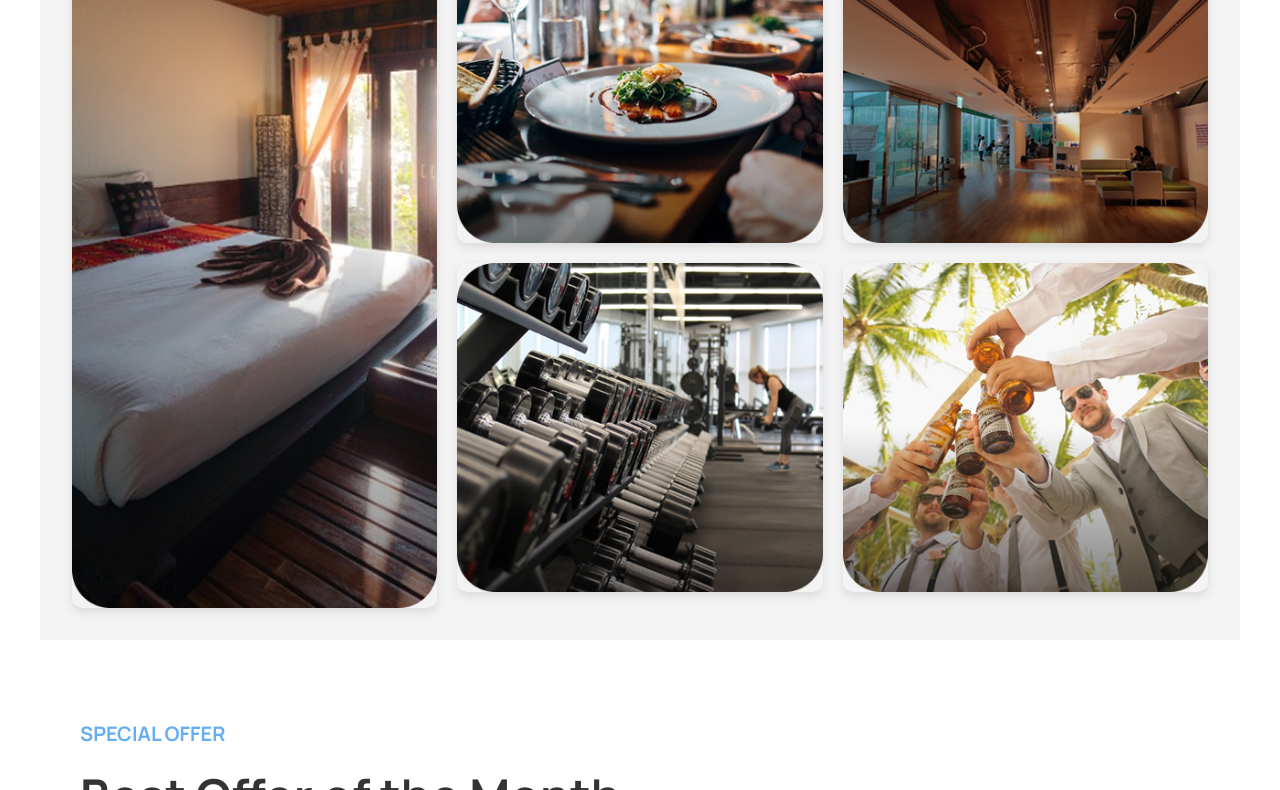
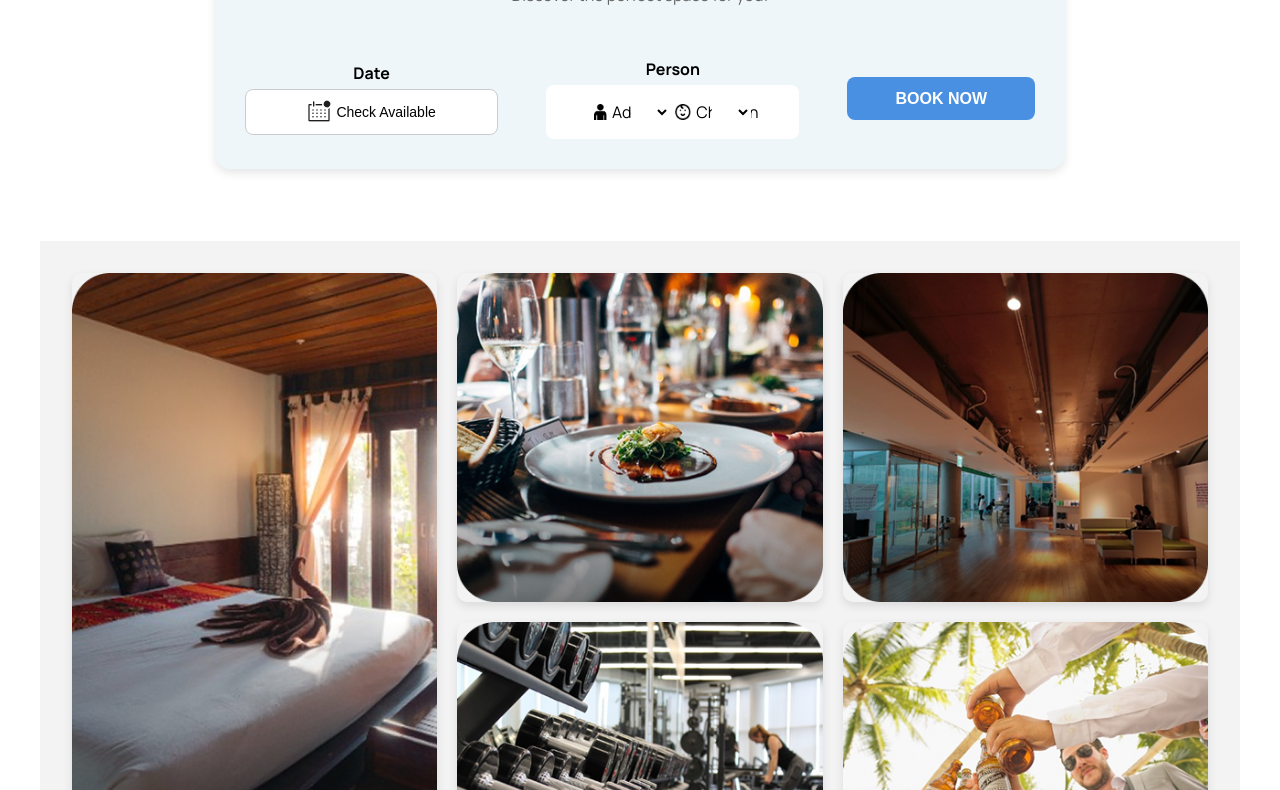
Before and after one commit to withrifat/htmlCSS-Assainment2, a plain HTML site: page index.html in a window 1280 px wide. Shown: the part 158-948 px from the top of the page. Drawn offline with Linux system fonts and the light colour scheme.

Commit message:
Room booking section html css add and add icon

```diff
--- a/index.html
+++ b/index.html
@@ -1,31 +1,71 @@
 <!DOCTYPE html>
 <html lang="en">
   <head>
-    <meta charset="UTF-8">
-    <meta name="viewport" content="width=device-width, initial-scale=1.0">
-    <link rel="stylesheet" href="style.css">
-    <script src="https://kit.fontawesome.com/a2202ca0f6.js" crossorigin="anonymous"></script>
+    <meta charset="UTF-8" />
+    <meta name="viewport" content="width=device-width, initial-scale=1.0" />
+    <link rel="stylesheet" href="style.css" />
+    <script
+      src="https://kit.fontawesome.com/a2202ca0f6.js"
+      crossorigin="anonymous"
+    ></script>
     <title>Document</title>
   </head>
   <body>
-<!-- Gallery Section -->
+    <!-- -----------------Room booking section------------------ -->
+    <section class="room_booking">
+      <div class="booking-container">
+        <h2>Book a Room</h2>
+        <p>Discover the perfect space for you!</p>
+        <div class="booking-row">
+          <!-- Date Picker -->
+          <div class="booking-item">
+            <label>Date</label>
+            <button class="date-button"> <img src="images/calender.png" alt=""> Check Available</button>
+          </div>
+          <!-- Person Selection -->
+          <div class="booking-item">
+            <label>Person</label>
+            <div class="booking_select">
+              <span> <img src="images/person.png" alt=""> Adults</span>
+              <select class="dropdown">
+                <option>1</option>
+                <option selected>2</option>
+                <option>3</option>
+                <option>4</option>
+              </select>
+              <span> <img src="images/happy.png" alt=""> Children</span>
+              <select class="dropdown">
+                <option selected>0</option>
+                <option>1</option>
+                <option>2</option>
+              </select>
+            </div>
+          </div>
+          <!-- Book Now Button -->
+           <div class="btn">
+               <button class="book-now">BOOK NOW</button>
+           </div>
+        </div>
+      </div>
+    </section>
+    <!-- ---------------------Gallery Section ------------------------------------------->
     <section class="gallery">
       <div class="gallery_grid">
         <!-- First Column -->
         <div class="gallery_item">
-            <img src="images/room.png" alt="Luxury Room">
+          <img src="images/room.png" alt="Luxury Room" />
         </div>
 
         <!-- Second Column -->
         <div class="gallery_item">
-            <img src="images/dining.png" alt="Dining">
-            <img src="images/service.png" alt="Hotel Service">
+          <img src="images/dining.png" alt="Dining" />
+          <img src="images/service.png" alt="Hotel Service" />
         </div>
 
         <!-- Third Column -->
         <div class="gallery_item">
-            <img src="images/conferences.png" alt="Conference Room">
-            <img src="images/wedding.png" alt="Wedding Hall">
+          <img src="images/conferences.png" alt="Conference Room" />
+          <img src="images/wedding.png" alt="Wedding Hall" />
         </div>
       </div>
     </section>
@@ -37,7 +77,10 @@
         <div class="left">
           <h3 class="offer_title">Special Offer</h3>
           <h1>Best Offer of the Month</h1>
-                <p>Experience fantastic benefits and obtain better rates when you make a direct booking on our official website.</p>
+          <p>
+            Experience fantastic benefits and obtain better rates when you make
+            a direct booking on our official website.
+          </p>
         </div>
         <div class="right">
           <h2>View All</h2>
@@ -48,14 +91,12 @@
       <div class="offer_card">
         <!-- First Card -->
         <div class="card">
-                <img src="images/honeymoon.png" alt="Honeymoon Offer">
+          <img src="images/honeymoon.png" alt="Honeymoon Offer" />
           <h5 class="tag">Room</h5>
           <div class="card_content">
             <div class="card_title">
               <h2>Honeymoon</h2>
-                        <div class="guests">
-                            <i class="fa-solid fa-user"></i> 2
-                        </div>
+              <div class="guests"><i class="fa-solid fa-user"></i> 2</div>
             </div>
             <p>Indulge in a memorable one-time romantic dinner for two.</p>
             <h1 class="price">$699 <span class="small_text">/night</span></h1>
@@ -64,14 +105,12 @@
 
         <!-- Second Card -->
         <div class="card">
-                <img src="images/meeting.png" alt="Luxury Suite">
+          <img src="images/meeting.png" alt="Luxury Suite" />
           <h5 class="tag">Room</h5>
           <div class="card_content">
             <div class="card_title">
               <h2>Meetings</h2>
-                        <div class="guests">
-                            <i class="fa-solid fa-user"></i> 30
-                        </div>
+              <div class="guests"><i class="fa-solid fa-user"></i> 30</div>
             </div>
             <p>Experience the ultimate luxury stay with private pool access.</p>
             <h1 class="price">$999 <span class="small_text">/night</span></h1>
@@ -80,14 +119,12 @@
 
         <!-- Third Card -->
         <div class="card">
-                <img src="images/romantic.png" alt="Family Package">
+          <img src="images/romantic.png" alt="Family Package" />
           <h5 class="tag">Room</h5>
           <div class="card_content">
             <div class="card_title">
               <h2>Romantic Dining</h2>
-                        <div class="guests">
-                            <i class="fa-solid fa-user"></i> 2
-                        </div>
+              <div class="guests"><i class="fa-solid fa-user"></i> 2</div>
             </div>
             <p>Indulge in a Memorable One-Time Romantic Dinner for Two</p>
             <h1 class="price">$499 <span class="small_text">/night</span></h1>
@@ -96,7 +133,6 @@
       </div>
     </section>
 
-
     <!-- footer part  -->
     <footer>
       <div class="footer_content">
@@ -104,13 +140,13 @@
         <div class="f_first">
           <h2>Newsletter & Special Promo</h2>
           <div class="subscribe_box">
-                <input type="email" placeholder="Enter your Email Address">
+            <input type="email" placeholder="Enter your Email Address" />
             <button>Subscribe</button>
           </div>
         </div>
         <!-- Right part -->
         <div class="f_last">
-            <img src="images/logo.png" alt="Logo">
+          <img src="images/logo.png" alt="Logo" />
           <div class="footer_links">
             <ul>
               <li><a href="#">About</a></li>
@@ -135,8 +171,5 @@
         <p>© 2025 Booking Hotels. All rights reserved.</p>
       </div>
     </footer>
-
-
-
   </body>
 </html>
--- a/style.css
+++ b/style.css
@@ -14,6 +14,155 @@ body{
 html{
     scroll-behavior: smooth;
 }
+/* -------------Room booking section------------------- */
+.room_booking{
+    display: flex;
+    justify-content: center;
+    align-items: center;
+    background-color: white;
+    padding: 2rem 0;
+    margin: 2rem 0;
+}
+.booking-container {
+    background: #eef6fa;
+    padding: 30px;
+    border-radius: 15px;
+    box-shadow: 0 4px 10px rgba(0, 0, 0, 0.1);
+    width: 100%;
+    max-width: 850px;
+    text-align: center;
+}
+
+/* Title & Description */
+.booking-container h2 {
+    font-size: 35px;
+    color: #333;
+    padding-bottom: .5  rem;
+}
+.booking-container p {
+    font-size: 16px;
+    color: #666;
+    margin-bottom: 20px;
+    padding-bottom: 2rem;
+}
+
+/* Booking Row */
+.booking-row {
+    display: flex;
+    justify-content: space-between;
+    align-items: center;
+    gap: 3rem;
+}
+
+/* Booking Item */
+.booking-item {
+    display: flex;
+    flex-direction: column;
+    align-items: center;
+    flex: 1;
+    min-width: 5rem;
+}
+.booking_select{
+    background: white;
+    display: flex;
+    align-items: center;
+    justify-content: space-between;
+    gap: 5px;
+    padding: .5rem 3rem;
+    border-radius: 8px;
+    cursor: pointer;
+    transition: all 0.3s ease-in-out;
+}
+
+/* Labels */
+.booking-item label {
+    font-weight: bold;
+    margin-bottom: 5px;
+    font-size: 16px;
+    color: black;
+    text-align: left;
+}
+.booking_select span{
+    display: inline-flex;
+    align-items: center;
+    font-size: 16px;
+    gap: 5px;
+    width: 2rem;
+}
+span img {
+    width:  1rem;
+    height: 1rem;
+    vertical-align: middle;
+}
+/* Date Button */
+.date-button, .dropdown {
+    display: flex;
+    justify-content: center;
+    gap: 5px;
+    padding: 10px 14px;
+    border: 1px solid #ccc;
+    border-radius: 8px;
+    background: white;
+    cursor: pointer;
+    font-size: 14px;
+    width: 100%;
+    text-align: center;
+    align-items: center;
+    transition: all 0.3s ease-in-out;
+}
+.date-button:hover, .dropdown:hover {
+    background: #4a90e2;
+    color: white;
+    box-shadow: 0 4px 10px rgba(74, 144, 226, 0.4);
+    transform: translateY(-2px);
+}
+.date-button:focus, .dropdown:focus {
+    outline: 2px solid #357abd;
+    box-shadow: 0 4px 12px rgba(74, 144, 226, 0.5);
+}
+.dropdown {
+    /* width: 20px; */
+    outline: none;
+    border: none;
+}
+option{
+    outline: none;
+    border: none;
+}
+/* Book Now Button */
+.book-now {
+    padding: .8rem 3rem;
+    background: #4a90e2;
+    color: white;
+    border: none;
+    border-radius: 8px;
+    cursor: pointer;
+    font-size: 16px;
+    font-weight: bold;
+    transition: 0.3s;
+}
+
+.book-now:hover {
+    background: #357abd;
+}
+
+/* Responsive Design */
+@media (max-width: 768px) {
+    .booking-row {
+        flex-direction: column;
+        gap: 10px;
+    }
+
+    .dropdown {
+        width: 100%;
+    }
+
+    .book-now {
+        width: 100%;
+    }
+}
+
+
 /* ------------------Gallery Section-------------------- */
 .gallery {
     background-color: #f3f3f3;
@@ -213,7 +362,8 @@ html{
 .price {
     font-size: 24px;
     font-weight: bold;
-    color: #d9534f;
+    color: black;
+    text-align: center;
 }
 
 .small_text {
@@ -244,6 +394,10 @@ html{
 }
 
 @media (max-width: 768px) {
+    .offer_card{
+        display: flex;
+        flex-direction: column;
+    }
     .card_content {
         padding: 15px;
     }
@@ -321,7 +475,7 @@ footer {
 }
 
 .subscribe_box button:hover {
-    background: white;
+    background: rgb(5, 100, 163);
 }
 
 /* Right section */
```
Also changed, not shown: images/calender.png (added), images/happy.png (added), images/person.png (added). Lines whose indentation alone changed are shown as unchanged.
